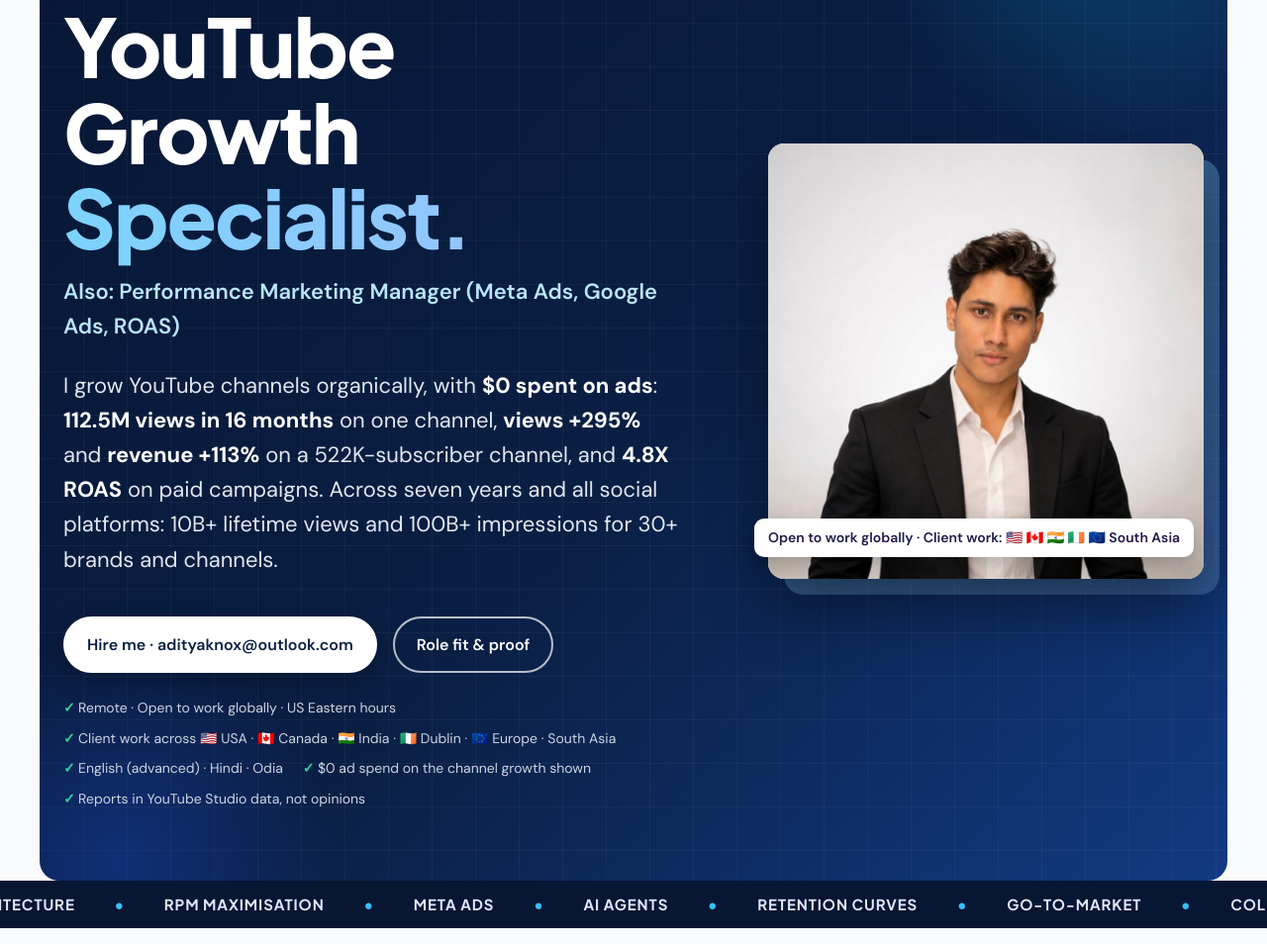
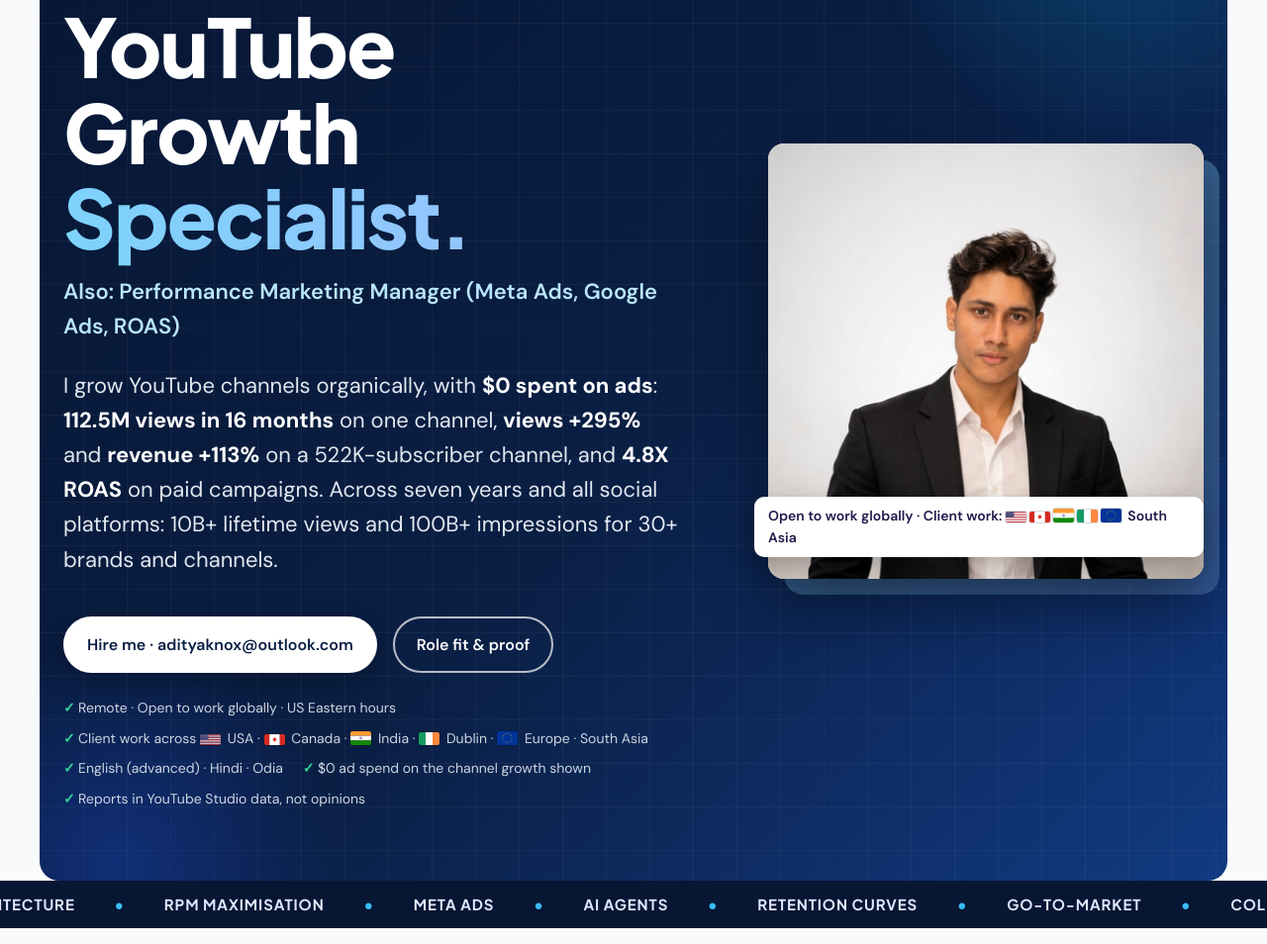
Before and after one commit to improxmedia/aditya-knox-portfolio, a plain HTML site: page index.html in a window 1280 px wide. Shown: the part 237-1191 px from the top of the page at 99% size. Drawn offline with Linux system fonts and the light colour scheme.

Commit message:
Use flag images for client-work regions
Co-Authored-By: Claude Haiku 5.5 <noreply@anthropic.com>
Claude-Session: https://claude.ai/code/session_01LV1dcNy4vcwzSjCK4ekNGL

```diff
--- a/index.html
+++ b/index.html
@@ -360,6 +360,7 @@
   @media (prefers-reduced-motion:reduce){.view{animation:none}}
   h1,h2,h3{line-height:1.1}
   .hero h1{line-height:1.06}
+.flag{display:inline-block;height:14px;width:21px;object-fit:cover;border-radius:2px;vertical-align:-2px;margin-right:3px;box-shadow:0 0 0 1px rgba(0,0,0,.15)}
 </style>
 </head>
 <body>
@@ -377,12 +378,12 @@
             <a class="btn solid" href="mailto:adityaknox@outlook.com">Hire me · adityaknox@outlook.com</a>
             <a class="btn" href="#roles">Role fit &amp; proof</a>
           </div>
-          <ul class="trust"><li>Remote · Open to work globally · US Eastern hours</li><li>Client work across 🇺🇸 USA · 🇨🇦 Canada · 🇮🇳 India · 🇮🇪 Dublin · 🇪🇺 Europe · South Asia</li><li>English (advanced) · Hindi · Odia</li><li>$0 ad spend on the channel growth shown</li><li>Reports in YouTube Studio data, not opinions</li></ul>
+          <ul class="trust"><li>Remote · Open to work globally · US Eastern hours</li><li>Client work across <img class="flag" src="assets/flags/us.svg" alt="USA flag" width="21" height="14" loading="lazy"> USA · <img class="flag" src="assets/flags/ca.svg" alt="Canada flag" width="21" height="14" loading="lazy"> Canada · <img class="flag" src="assets/flags/in.svg" alt="India flag" width="21" height="14" loading="lazy"> India · <img class="flag" src="assets/flags/ie.svg" alt="Ireland flag" width="21" height="14" loading="lazy"> Dublin · <img class="flag" src="assets/flags/eu.svg" alt="EU flag" width="21" height="14" loading="lazy"> Europe · South Asia</li><li>English (advanced) · Hindi · Odia</li><li>$0 ad spend on the channel growth shown</li><li>Reports in YouTube Studio data, not opinions</li></ul>
         </div>
         <div class="photo-wrap">
           <div class="photo-accent" aria-hidden="true"></div>
           <div class="photo-frame"><img src="assets/headshot.jpg" alt="Aditya Knox, YouTube Growth Specialist — professional headshot" width="900" height="900"></div>
-          <div class="photo-chip">Open to work globally · Client work: 🇺🇸 🇨🇦 🇮🇳 🇮🇪 🇪🇺 South Asia</div>
+          <div class="photo-chip">Open to work globally · Client work: <img class="flag" src="assets/flags/us.svg" alt="USA flag" width="21" height="14" loading="lazy"><img class="flag" src="assets/flags/ca.svg" alt="Canada flag" width="21" height="14" loading="lazy"><img class="flag" src="assets/flags/in.svg" alt="India flag" width="21" height="14" loading="lazy"><img class="flag" src="assets/flags/ie.svg" alt="Ireland flag" width="21" height="14" loading="lazy"><img class="flag" src="assets/flags/eu.svg" alt="EU flag" width="21" height="14" loading="lazy"> South Asia</div>
         </div>
       </div>
     </section></div><div class="marquee" aria-hidden="true">
```
Also changed, not shown: assets/flags/ca.svg (added), assets/flags/eu.svg (added), assets/flags/ie.svg (added), assets/flags/in.svg (added), assets/flags/us.svg (added).
